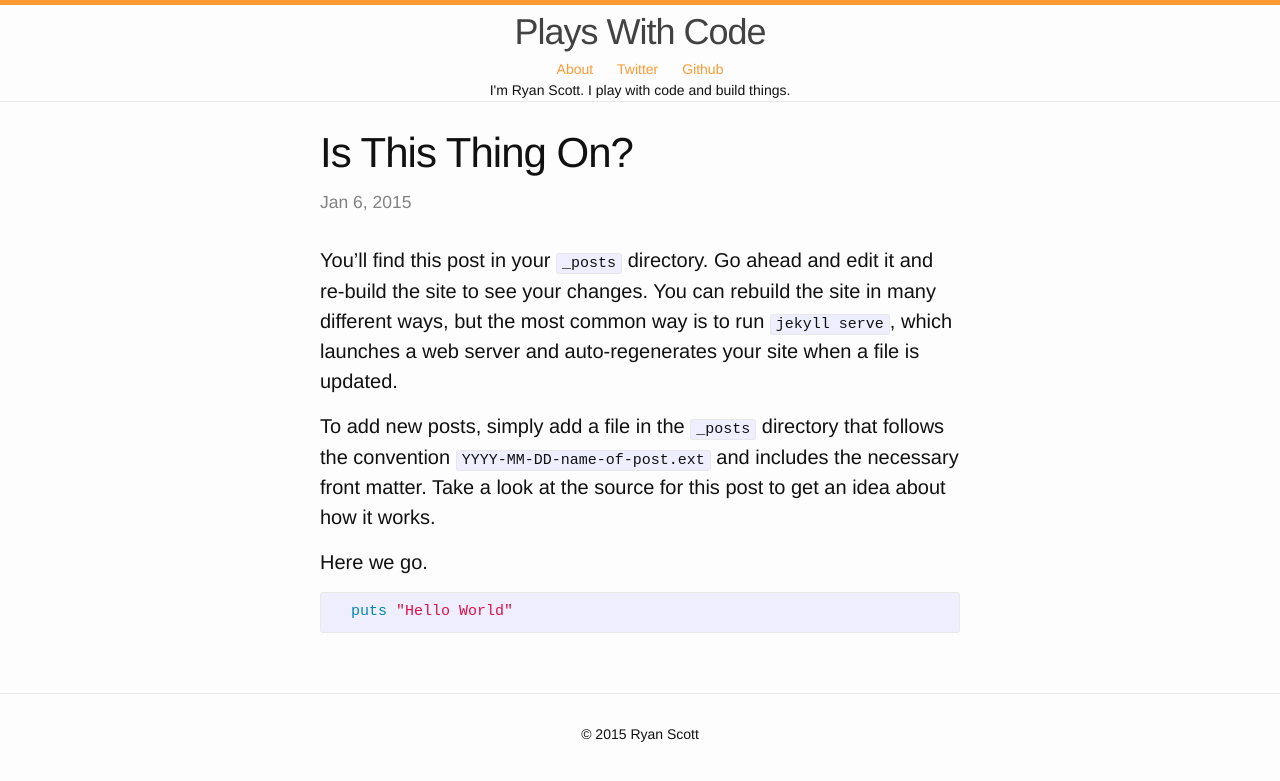
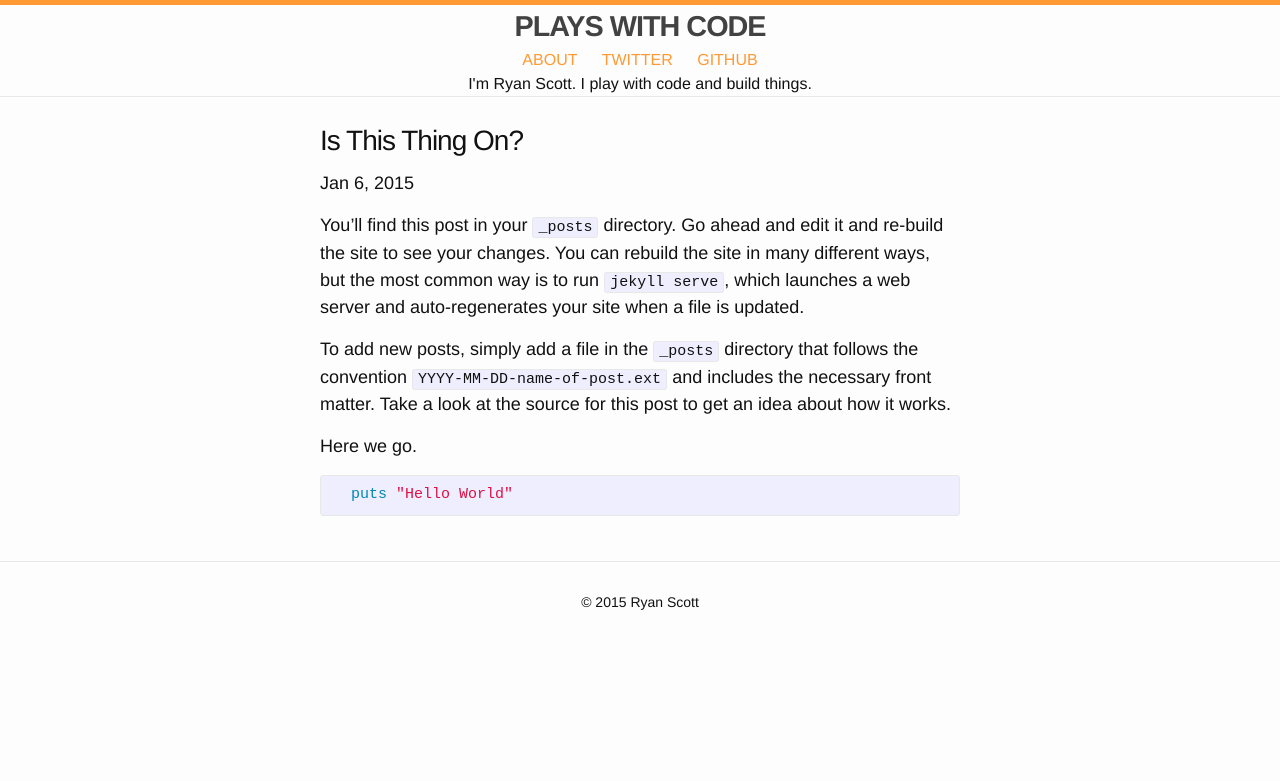
Before and after one commit to rscott/rscott.github.io, a Jekyll site: the page built from _posts/2015-01-06-is-this-thing-on.markdown, in a window 1280 px wide. Shown: the top 781 px of the page. Built offline with Jekyll 4.4.1, drawn with Linux system fonts in a browser that asks for light colours.

Commit message:
Update theme

```diff
--- a/_layouts/post.html
+++ b/_layouts/post.html
@@ -3,12 +3,10 @@ layout: default
 ---
 <div class="post">
 
-  <header class="post-header">
     <h1 class="post-title">{{ page.title }}</h1>
-    <p class="post-meta">{{ page.date | date: "%b %-d, %Y" }}{% if page.author %} • {{ page.author }}{% endif %}{% if page.meta %} • {{ page.meta }}{% endif %}</p>
-  </header>
+    <p>{{ page.date | date: "%b %-d, %Y" }}{% if page.author %} • {{ page.author }}{% endif %}{% if page.meta %} • {{ page.meta }}{% endif %}</p>
 
-  <article class="post-content">
+  <article class="content">
     {{ content }}
   </article>
 
--- a/_sass/_layout.scss
+++ b/_sass/_layout.scss
@@ -11,10 +11,11 @@
 }
 
 .site-title {
-    font-size: 36px;
+    font-size: 1.6em;
     letter-spacing: -1px;
-    font-weight: 100;
+    font-weight: 800;
     margin-bottom: 0;
+    text-transform: uppercase;
 
     display: table;
     margin: 0 auto;
@@ -29,16 +30,18 @@
 }
 
 .site-subtitle {
-    font-size: 14px;
+    font-size: 16px;
     margin-bottom: 0;
     display: table;
     margin: 0 auto;
+    text-align: center;
 }
 
 .site-nav {
    display: table;
     margin: 0 auto;
-    font-size: 14px;
+    font-size: 16px;
+    text-transform: uppercase;
 
 
     .menu-icon {
@@ -54,49 +57,7 @@
         }
     }
 
-    @include media-query($on-palm) {
-        position: absolute;
-        top: 9px;
-        right: 20px;
-        background-color: $background-color;
-        border: 1px solid $grey-color-light;
-        border-radius: 5px;
-        text-align: right;
 
-        .menu-icon {
-            display: block;
-            float: right;
-            width: 36px;
-            height: 26px;
-            line-height: 0;
-            padding-top: 10px;
-            text-align: center;
-
-            > svg {
-                width: 18px;
-                height: 15px;
-
-                path {
-                    fill: $grey-color-dark;
-                }
-            }
-        }
-
-        .trigger {
-            clear: both;
-            display: none;
-        }
-
-        &:hover .trigger {
-            display: block;
-            padding-bottom: 5px;
-        }
-
-        .page-link {
-            display: block;
-            padding: 5px 10px;
-        }
-    }
 }
 
 
@@ -225,13 +186,9 @@
 }
 
 .post-title {
-    font-size: 42px;
+    font-size: 28px;
     letter-spacing: -1px;
     line-height: 1;
-
-    @include media-query($on-laptop) {
-        font-size: 36px;
-    }
 }
 
 .post-content {
--- a/css/main.scss
+++ b/css/main.scss
@@ -7,7 +7,7 @@
 
 // Our variables
 $base-font-family: Helvetica, sans-serif;
-$base-font-size:   20px;
+$base-font-size:   18px;
 $small-font-size:  $base-font-size * 0.875;
 $base-line-height: 1.5;
 
```
Also changed, not shown: index.html (+4 -3 lines).
